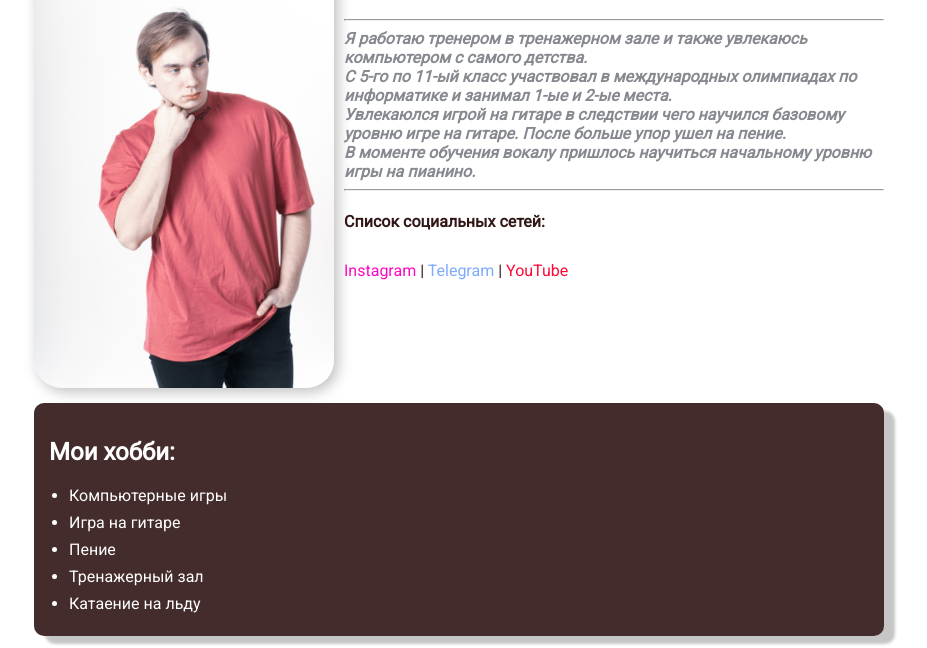
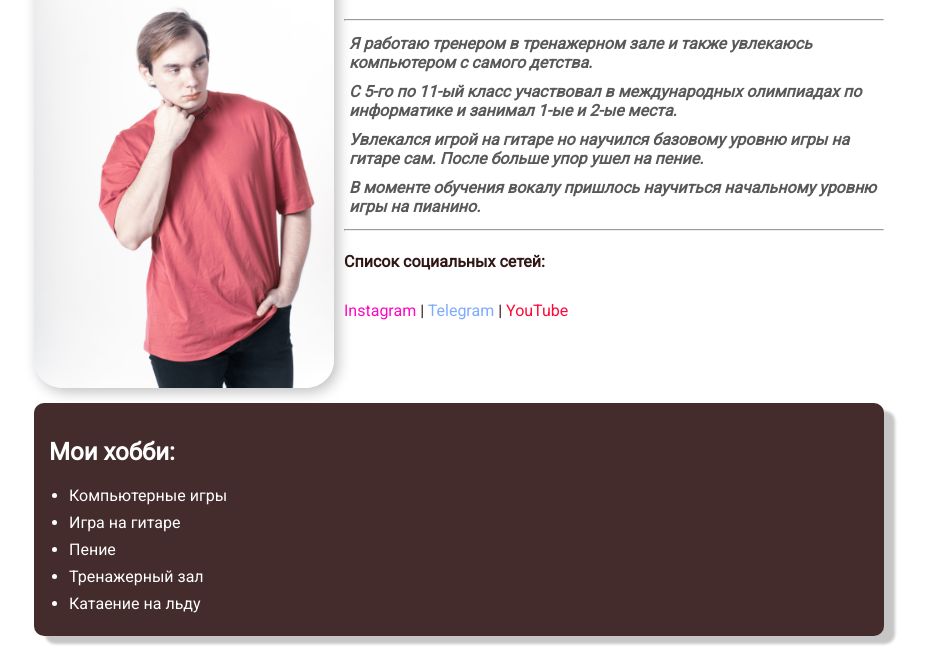
Before and after one commit to Katunim/resume, a plain HTML site: page index.html in a window 1280 px wide. Shown: the part 100-748 px from the top of the page, without its empty margins (181-1108 px from the left). Drawn offline with Linux system fonts and the light colour scheme.

Commit message:
Add files via upload

```diff
--- a/index.html
+++ b/index.html
@@ -20,11 +20,12 @@
                 <hr>
                 <p> Я работаю <strong>тренером</strong> в тренажерном зале и также увлекаюсь
                     <strong> компьютером</strong> с самого детства. </p>
+
                 <p><em>С 5-го по 11-ый класс участвовал в
                     <strong>международных олимпиадах по информатике</strong>
                     и занимал <strong>1-ые и 2-ые места.</strong></em></p>
-                <p>Увлекаюлся игрой на <strong>гитаре</strong>
-                    в следствии чего научился базовому уровню игре на гитаре.
+
+                <p>Увлекался игрой на <strong>гитаре</strong> но научился базовому уровню игры на гитаре сам.
                     После больше упор ушел на <strong>пение</strong>.</p>
 
                 <p>В моменте обучения вокалу пришлось научиться начальному уровню игры на <strong>пианино</strong>.</p>
--- a/styles.css
+++ b/styles.css
@@ -53,7 +53,8 @@ body {
 .info-text p {
   font-style: italic;
   font-weight: bold;
-  color: #86898f;
+  color: #59595a;
+  padding: 5px;
   margin: 0;
 }
 
```
